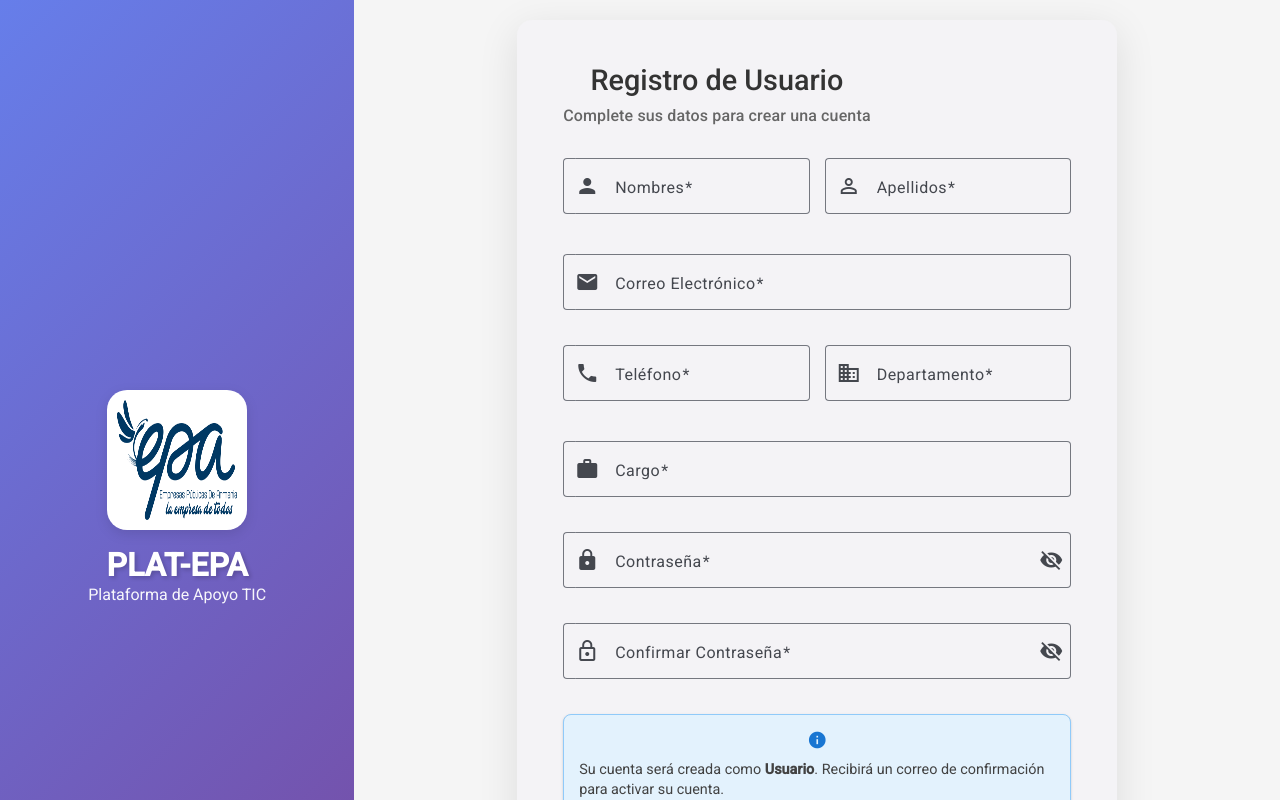
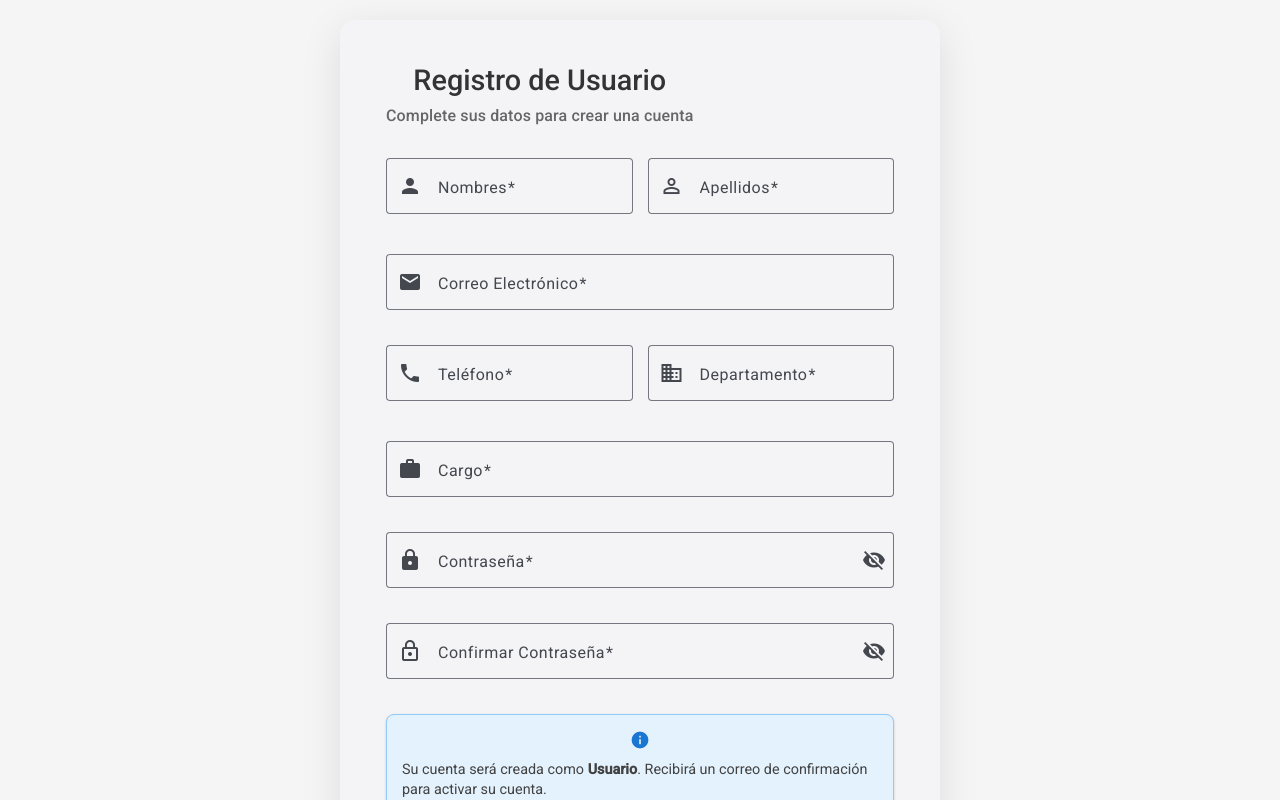
Before and after one commit to Stevenz02/plat-front, an Angular app: page /register in a window 1280 px wide. Shown: the top 800 px of the page. Built offline with nearby package versions, Linux system fonts and the light colour scheme.

Commit message:
Corrección diseno login y registro de usuario
Corrección diseno login y registro de usuario

```diff
--- a/angular.json
+++ b/angular.json
@@ -26,7 +26,8 @@
             "polyfills": ["zone.js"],
             "tsConfig": "tsconfig.app.json",
             "assets": [
-              { "glob": "/*", "input": "public" }
+              "src/assets",
+              "src/favicon.ico"
             ],
             "styles": [
               "src/custom-theme.scss",
@@ -72,7 +73,8 @@
             "polyfills": ["zone.js", "zone.js/testing"],
             "tsConfig": "tsconfig.spec.json",
             "assets": [
-              { "glob": "/*", "input": "public" }
+              "src/assets",
+              "src/favicon.ico"
             ],
             "styles": ["src/styles.css"]
           }
--- a/src/app/auth/login/login.css
+++ b/src/app/auth/login/login.css
@@ -12,11 +12,13 @@
   align-items: center;
   justify-content: center;
   color: white;
+  position: relative;
 }
 
 .logo-container {
   text-align: center;
   animation: fadeIn 1s ease-in;
+  padding: 20px;
 }
 
 .logo-container img {
@@ -24,17 +26,21 @@
   height: 150px;
   margin-bottom: 20px;
   filter: drop-shadow(0 4px 6px rgba(0,0,0,0.1));
+  background: white;
+  border-radius: 20px;
+  padding: 15px;
 }
 
 .logo-container h1 {
   font-size: 2.5rem;
   margin: 0;
   font-weight: 600;
+  text-shadow: 2px 2px 4px rgba(0,0,0,0.2);
 }
 
 .logo-container p {
   font-size: 1.1rem;
-  opacity: 0.9;
+  opacity: 0.95;
   margin-top: 10px;
 }
 
@@ -50,9 +56,10 @@
 .login-card {
   width: 100%;
   max-width: 450px;
-  padding: 20px;
+  padding: 30px;
   box-shadow: 0 10px 40px rgba(0,0,0,0.1) !important;
   border-radius: 15px !important;
+  animation: slideIn 0.5s ease-out;
 }
 
 .login-card mat-card-header {
@@ -61,13 +68,14 @@
 }
 
 .login-card mat-card-title {
-  font-size: 1.8rem;
+  font-size: 1.8rem !important;
   color: #333;
-  margin-bottom: 10px;
+  margin-bottom: 10px !important;
+  font-weight: 500;
 }
 
 .login-card mat-card-subtitle {
-  font-size: 1rem;
+  font-size: 1rem !important;
   color: #666;
 }
 
@@ -77,8 +85,20 @@
   margin-bottom: 15px;
 }
 
-.mat-mdc-form-field {
+::ng-deep .mat-mdc-form-field {
   width: 100%;
+}
+
+::ng-deep .mat-mdc-form-field-outline {
+  color: rgba(0,0,0,0.12) !important;
+}
+
+::ng-deep .mat-mdc-form-field.mat-focused .mat-mdc-form-field-outline {
+  color: #667eea !important;
+}
+
+::ng-deep .mat-mdc-form-field.mat-focused .mat-mdc-form-field-label {
+  color: #667eea !important;
 }
 
 /* Remember y Forgot */
@@ -87,6 +107,7 @@
   justify-content: space-between;
   align-items: center;
   margin-bottom: 20px;
+  margin-top: -10px;
 }
 
 .forgot-link {
@@ -105,19 +126,32 @@
 /* Botón de login */
 .login-button {
   height: 48px;
-  font-size: 1rem;
+  font-size: 1rem !important;
   font-weight: 500;
   margin-top: 10px;
   display: flex;
   align-items: center;
   justify-content: center;
   gap: 8px;
+  background: linear-gradient(135deg, #667eea 0%, #764ba2 100%) !important;
+  color: white !important;
+  transition: transform 0.2s ease;
+}
+
+.login-button:hover:not(:disabled) {
+  transform: translateY(-2px);
+  box-shadow: 0 5px 15px rgba(102, 126, 234, 0.4);
+}
+
+.login-button:disabled {
+  opacity: 0.7;
+  cursor: not-allowed;
 }
 
 .login-button mat-icon {
   font-size: 20px;
+  width: 20px;
   height: 20px;
-  width: 20px;
 }
 
 .spinner-button {
@@ -162,6 +196,17 @@
   }
 }
 
+@keyframes slideIn {
+  from {
+    opacity: 0;
+    transform: translateX(20px);
+  }
+  to {
+    opacity: 1;
+    transform: translateX(0);
+  }
+}
+
 /* Responsive */
 @media (max-width: 768px) {
   .login-container {
--- a/src/app/auth/login/login.html
+++ b/src/app/auth/login/login.html
@@ -2,9 +2,8 @@
   <!-- Lado izquierdo con imagen/logo -->
   <div class="login-left">
     <div class="logo-container">
-      <img src="assets/images/logo-epa.png" alt="EPA Logo">
+      <img src="assets/logoepa.png" alt="EPA Logo">
       <h1>PLAT-EPA</h1>
-      <p>Plataforma de Apoyo TIC</p>
     </div>
   </div>
 
@@ -13,7 +12,7 @@
     <mat-card class="login-card">
       <mat-card-header>
         <mat-card-title>Iniciar Sesión</mat-card-title>
-        <mat-card-subtitle>Sistema de Gestión de Tickets EPA</mat-card-subtitle>
+        <mat-card-subtitle>Plataforma de Apoyo TIC EPA</mat-card-subtitle>
       </mat-card-header>
 
       <mat-card-content>
@@ -24,11 +23,10 @@
             <input
               matInput
               type="email"
-              [(ngModel)]="email"
+              [(ngModel)]="credentials.email"
               name="email"
               required
               email
-              placeholder="usuario@epa.gov.co"
               [disabled]="isLoading">
             <mat-icon matPrefix>email</mat-icon>
             <mat-error>Ingrese un email válido</mat-error>
@@ -40,11 +38,9 @@
             <input
               matInput
               [type]="hidePassword ? 'password' : 'text'"
-              [(ngModel)]="password"
+              [(ngModel)]="credentials.password"
               name="password"
               required
-              minlength="6"
-              placeholder="••••••••"
               [disabled]="isLoading">
             <mat-icon matPrefix>lock</mat-icon>
             <button
@@ -54,10 +50,10 @@
               (click)="hidePassword = !hidePassword">
               <mat-icon>{{hidePassword ? 'visibility_off' : 'visibility'}}</mat-icon>
             </button>
-            <mat-error>La contraseña debe tener al menos 6 caracteres</mat-error>
+            <mat-error>La contraseña es requerida</mat-error>
           </mat-form-field>
 
-          <!-- Recordarme -->
+          <!-- Recordarme y Olvidé contraseña -->
           <div class="remember-forgot">
             <mat-checkbox [(ngModel)]="rememberMe" name="rememberMe">
               Recordarme
@@ -84,7 +80,7 @@
           </button>
         </form>
 
-        <!-- Registro opcional -->
+        <!-- Link a registro -->
         <div class="register-link">
           <span>¿No tienes cuenta?</span>
           <a routerLink="/register">Registrarse</a>
--- a/src/app/auth/login/login.ts
+++ b/src/app/auth/login/login.ts
@@ -19,14 +19,17 @@ import { MATERIAL_IMPORTS } from '../../material.imports';
   styleUrls: ['./login.css']
 })
 export class LoginComponent {
-  email: string = '';
-  password: string = '';
+  credentials = {
+    email: '',
+    password: ''
+  };
+
   rememberMe: boolean = false;
   hidePassword: boolean = true;
   isLoading: boolean = false;
 
   constructor(
-    // private authService: AuthService,
+    private authService: AuthService,
     private router: Router,
     private snackBar: MatSnackBar
   ) {}
@@ -34,28 +37,32 @@ export class LoginComponent {
   onLogin() {
     this.isLoading = true;
 
-    const loginData = {
-      email: this.email,
-      password: this.password
-    };
-  }}
-/*
-    this.authService.login(loginData).subscribe({
+    this.authService.login(this.credentials).subscribe({
       next: (response) => {
         this.isLoading = false;
 
+        // Obtener el usuario actual para verificar el rol
+        const user = this.authService.getCurrentUser();
+        const roleId = this.authService.getUserRoleId();
+
         // Mostrar mensaje de éxito
-        this.snackBar.open('¡Inicio de sesión exitoso!', 'Cerrar', {
-          duration: 3000,
-          panelClass: ['success-snackbar']
-        });
+        this.snackBar.open(
+          `¡Bienvenido ${user?.nombres || 'Usuario'}!`,
+          'Cerrar',
+          {
+            duration: 3000,
+            panelClass: ['success-snackbar']
+          }
+        );
+
+        // Actualizar actividad
+        this.authService.updateActivity();
 
         // Redirigir según rol
-        const rol = response.user?.rol || '';
         setTimeout(() => {
-          if (rol === 'ADMINISTRADOR' || rol === 'TECNICO') {
+          if (roleId === 1 || roleId === 2) { // Admin o Técnico
             this.router.navigate(['/dashboard-admin']);
-          } else {
+          } else { // Usuario Final
             this.router.navigate(['/dashboard']);
           }
         }, 500);
@@ -63,17 +70,26 @@ export class LoginComponent {
       error: (error) => {
         this.isLoading = false;
 
-        // Mostrar mensaje de error
-        this.snackBar.open(
-          error.error?.message || 'Credenciales incorrectas',
-          'Cerrar',
-          {
-            duration: 5000,
-            panelClass: ['error-snackbar']
-          }
-        );
+        // Manejar errores específicos
+        let errorMessage = 'Error al iniciar sesión';
+
+        if (error.status === 401) {
+          errorMessage = 'Credenciales incorrectas';
+        } else if (error.status === 403) {
+          errorMessage = 'Su cuenta no está activa. Revise su correo para activarla';
+        } else if (error.status === 404) {
+          errorMessage = 'Usuario no encontrado';
+        } else if (error.status === 500) {
+          errorMessage = 'Error del servidor. Intente más tarde';
+        } else if (error.error?.message) {
+          errorMessage = error.error.message;
+        }
+
+        this.snackBar.open(errorMessage, 'Cerrar', {
+          duration: 5000,
+          panelClass: ['error-snackbar']
+        });
       }
     });
   }
 }
-*/
--- a/src/app/auth/register/register.css
+++ b/src/app/auth/register/register.css
@@ -4,47 +4,6 @@
   background: #f5f5f5;
 }
 
-/* Lado izquierdo con logo */
-.register-left {
-  flex: 0.4;
-  background: linear-gradient(135deg, #667eea 0%, #764ba2 100%);
-  display: flex;
-  align-items: center;
-  justify-content: center;
-  color: white;
-  position: relative;
-}
-
-.logo-container {
-  text-align: center;
-  animation: fadeIn 1s ease-in;
-  padding: 20px;
-}
-
-.logo-container img {
-  width: 120px;
-  height: 120px;
-  margin-bottom: 20px;
-  filter: drop-shadow(0 4px 6px rgba(0,0,0,0.1));
-  background: white;
-  border-radius: 20px;
-  padding: 10px;
-}
-
-.logo-container h1 {
-  font-size: 2rem;
-  margin: 0;
-  font-weight: 600;
-  text-shadow: 2px 2px 4px rgba(0,0,0,0.2);
-}
-
-.logo-container p {
-  font-size: 1rem;
-  opacity: 0.95;
-  margin-top: 10px;
-}
-
-/* Lado derecho con formulario */
 .register-right {
   flex: 1;
   display: flex;
@@ -228,26 +187,6 @@
     flex-direction: column;
   }
 
-  .register-left {
-    flex: none;
-    height: 150px;
-    padding: 20px;
-  }
-
-  .logo-container img {
-    width: 60px;
-    height: 60px;
-    margin-bottom: 10px;
-  }
-
-  .logo-container h1 {
-    font-size: 1.5rem;
-  }
-
-  .logo-container p {
-    font-size: 0.9rem;
-  }
-
   .register-right {
     padding: 10px;
   }
--- a/src/app/auth/register/register.html
+++ b/src/app/auth/register/register.html
@@ -1,14 +1,4 @@
 <div class="register-container">
-  <!-- Lado izquierdo con imagen/logo -->
-  <div class="register-left">
-    <div class="logo-container">
-      <img src="../../../app/assets/logo-epa.png" alt="EPA Logo">
-      <h1>PLAT-EPA</h1>
-      <p>Plataforma de Apoyo TIC</p>
-    </div>
-  </div>
-
-  <!-- Lado derecho con formulario -->
   <div class="register-right">
     <mat-card class="register-card">
       <mat-card-header>
```
Also changed, not shown: src/assets/logoepa.png (renamed from src/app/assets/logo-epa.png), src/assets/logoepa2.png (added).
